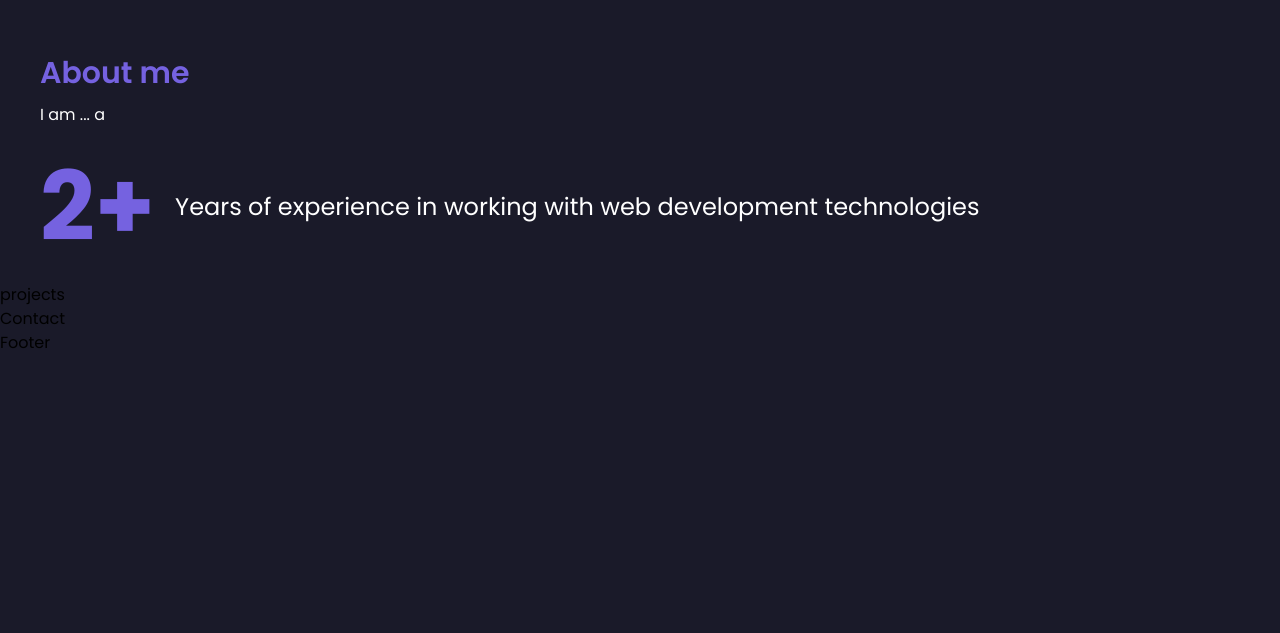
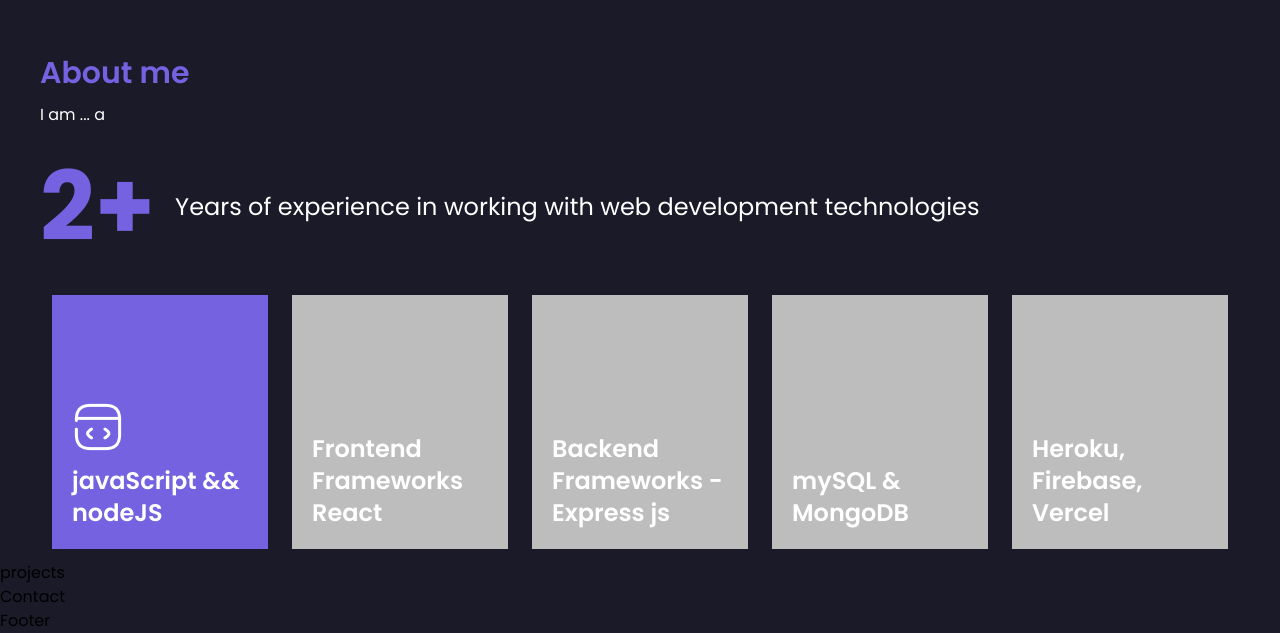
Before and after one commit to preston176/Personal-Portfolio, a React (Vite) app: page / in a window 1280 px wide. Shown: the part 969-1602 px from the top of the page. Before the commit the page ends 1324 px from the top, so only its background shows below. Built offline with nearby package versions, Linux system fonts and the light colour scheme.

Commit message:
about section filled

```diff
--- a/src/components/About.jsx
+++ b/src/components/About.jsx
@@ -1,15 +1,40 @@
 import React from 'react';
 
 const About = () => {
+  const skills = [
+    { name: "javaScript && nodeJS", image: '/src/assets/icons/code.png'},
+    { name: "Frontend Frameworks React" },
+    { name: "Backend Frameworks - Express js" },
+    { name: "mySQL & MongoDB" },
+    { name: "Heroku, Firebase, Vercel" },
+  ]
+
+
+
+
   return (
     <div className='px-7 md:px-10 sm:mt-24' id='about'>
       <h1 className='text-3xl mt-5 text-primary font-semibold'>About me</h1>
       <p className='text-white my-2 md:w-2/3 leading-[2]'>I am ... a</p>
-   {/* techstack */}
-   <div className="md:flex items-center my-7">
-    <p className='text-primary text-8xl font-bold'>2+</p>
-    <p className='text-white text-2xl md: ml-5'>Years of experience in working with web development technologies</p>
-   </div>
+      {/* techstack */}
+      <div className="md:flex items-center my-7">
+        <p className='text-primary text-8xl font-bold'>2+</p>
+        <p className='text-white text-2xl md: ml-5'>Years of experience in working with web development technologies</p>
+
+      </div>
+      {/* skills card */}
+      <div className='flex flex-col md:flex-row'>
+        {
+          skills.map((item, i) => {
+            return (
+              <div key={crypto.randomUUID()} className='skills md:w-[256px] md:h-[254px] bg-light hover:bg-primary flex flex-col items-baseline justify-end my-3 md:m-3 p-5 shadow-sm transition-all duration-500'>
+              <img src={item.image} />
+              <p className='text-2xl mt-3 text-white font-semibold'>{item.name}</p>
+              </div>
+            )
+          })
+        }
+      </div>
     </div>
   );
 };
```
